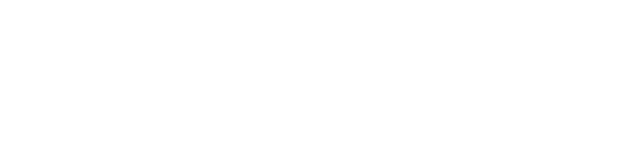
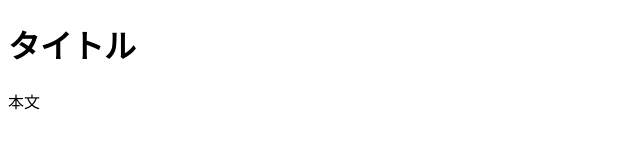
Before and after one commit to igaigamusic/1102_git_gs, a plain HTML site: page index.html in a window 1280 px wide. Shown: the whole page, without its empty margins (0-640 px from the left). Drawn offline with Linux system fonts and the light colour scheme.

Commit message:
h1, pタグの追加

```diff
--- a/index.html
+++ b/index.html
@@ -6,6 +6,7 @@
     <title>Document</title>
 </head>
 <body>
-
+    <h1>タイトル</h1>
+    <p>本文</p>
 </body>
 </html>
```
